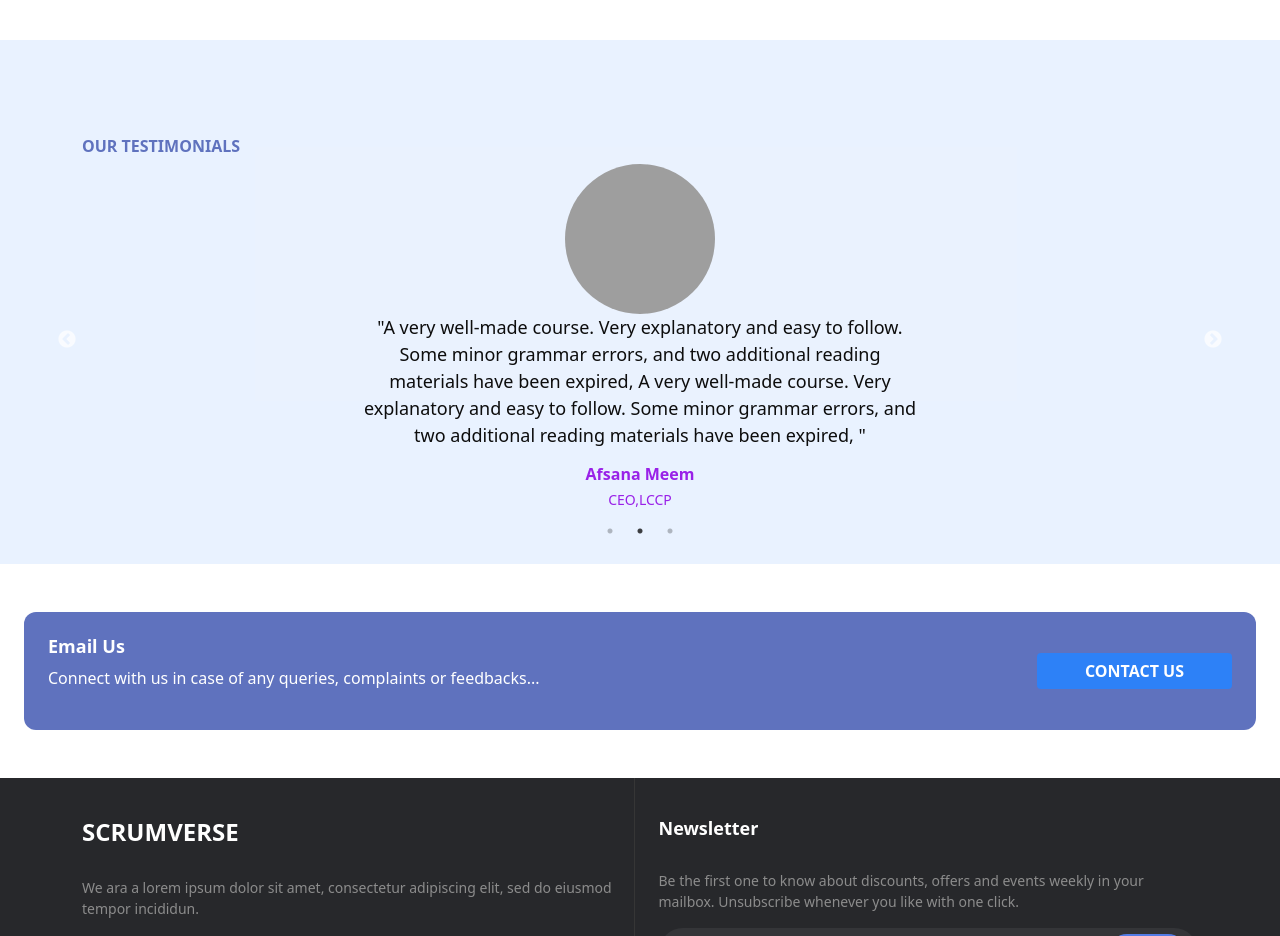
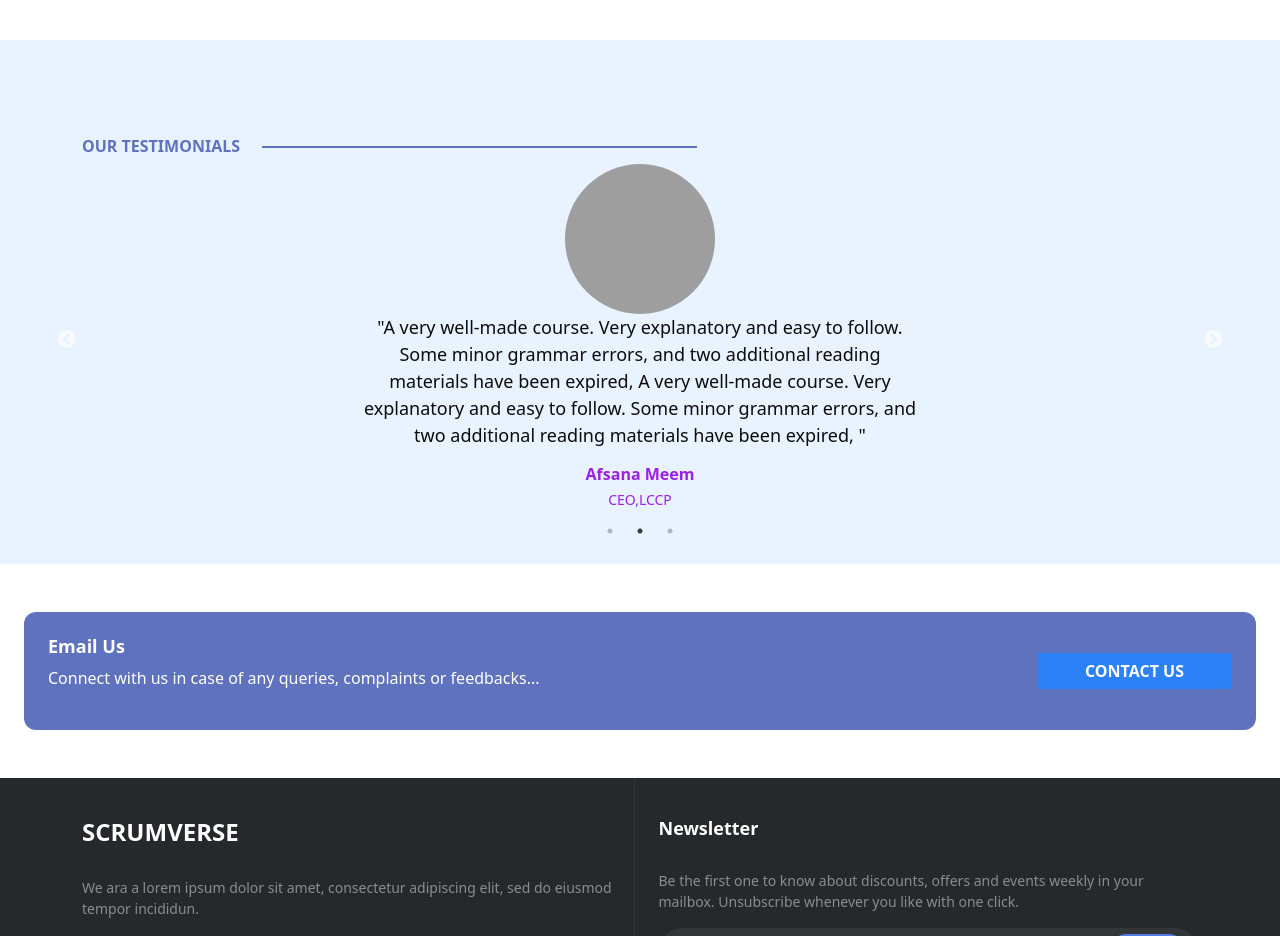
Before and after one commit to afsumeem/scrum-verse, a React (Create React App) app: page / in a window 1280 px wide. Shown: the part 2140-3076 px from the top of the page. Built offline with nearby package versions, Linux system fonts and the light colour scheme; grey boxes are pictures that could not be loaded.

Commit message:
testimonial updated

```diff
--- /dev/null
+++ b/src/components/Home/Testimonials/Testimonials/Testimonial.css
@@ -0,0 +1,15 @@
+.testimonial-title {
+    position: relative;
+}
+
+.testimonial-title::after {
+    content: "";
+    display: block;
+    width: 435px;
+    height: 2px;
+    background: #5F72BE;
+    left: 180px;
+    top: 50%;
+    position: absolute;
+
+}
--- a/src/components/Home/Testimonials/Testimonials/Testimonials.js
+++ b/src/components/Home/Testimonials/Testimonials/Testimonials.js
@@ -3,6 +3,7 @@ import "slick-carousel/slick/slick.css";
 import "slick-carousel/slick/slick-theme.css";
 import Slider from "react-slick";
 import { Container } from 'react-bootstrap';
+import "./Testimonial.css"
 
 const Testimonials = () => {
     const [testimonials, setTestimonials] = useState([]);
@@ -30,7 +31,7 @@ const Testimonials = () => {
             <Container>
                 <h3
                     style={{ fontSize: "16px", fontWeight: "700", lineHeight: "20px", color: "#5F72BE" }}
-                    className="mt-5"
+                    className="mt-5 testimonial-title"
                 >
                     OUR TESTIMONIALS
                 </h3>
```
